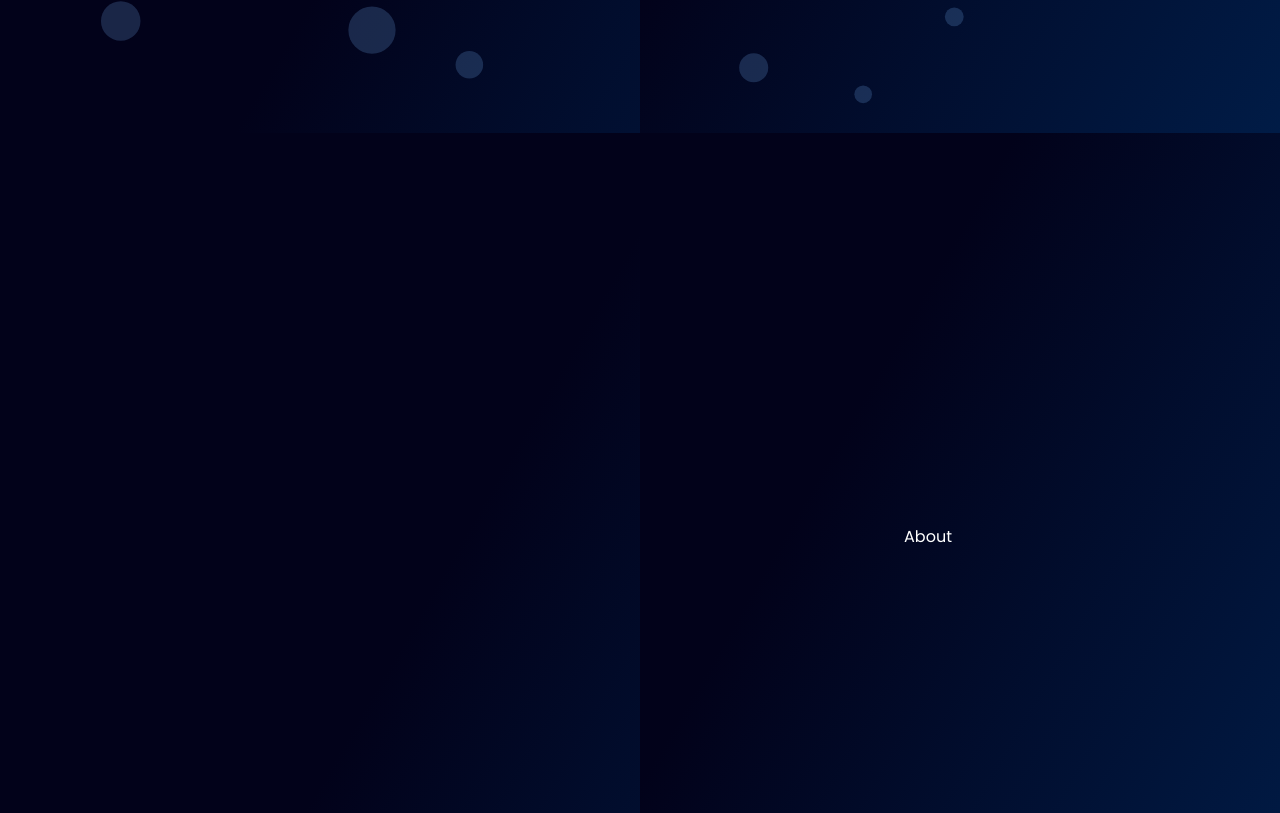
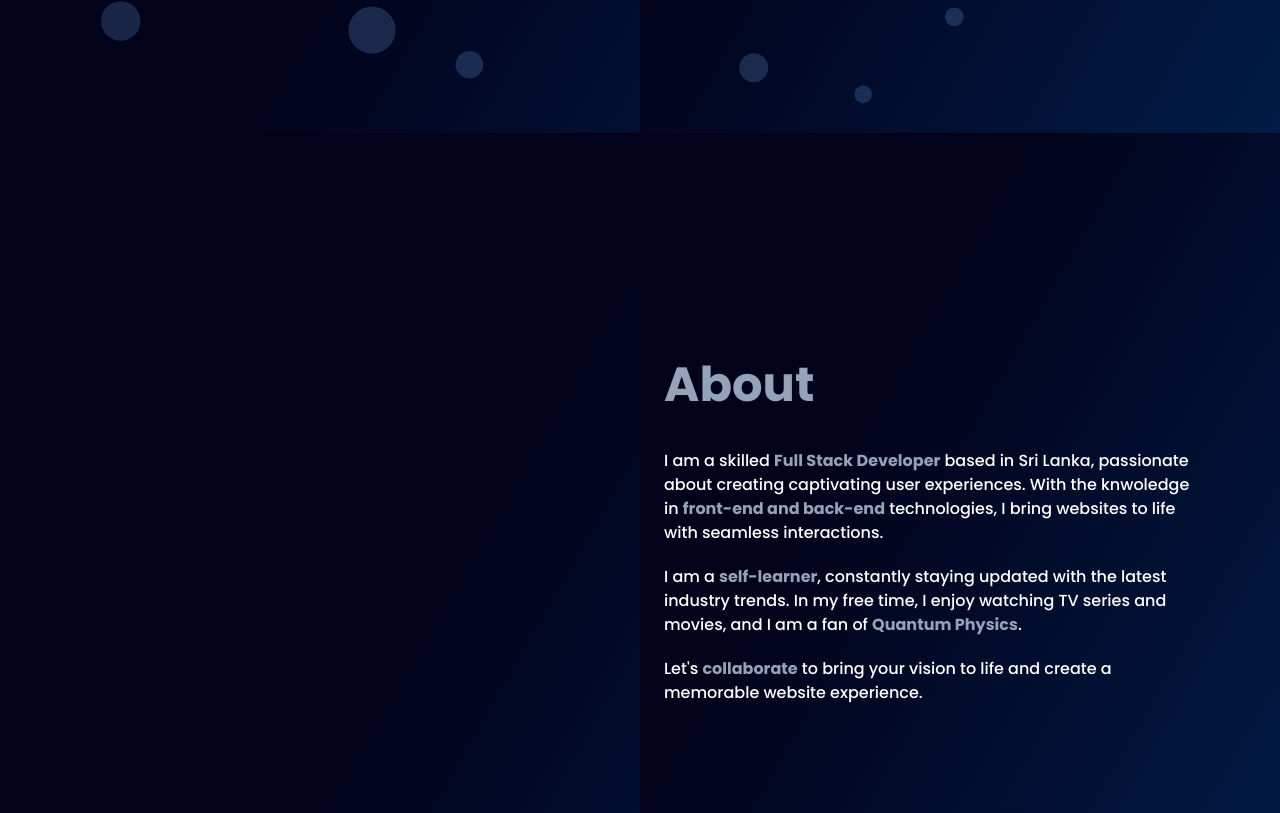
Before and after one commit to methupaPerera/my-portfolio, a React (Vite) app: page / in a window 1280 px wide. Shown: the part 667-1480 px from the top of the page. Built offline with nearby package versions, Linux system fonts and the light colour scheme.

Commit message:
Worked on the about section.

```diff
--- a/src/components/Particle.jsx
+++ b/src/components/Particle.jsx
@@ -33,7 +33,7 @@ const Particle = () => {
                     },
                     modes: {
                         push: {
-                            quantity: 2,
+                            quantity: 1,
                         },
                         repulse: {
                             distance: 200,
--- a/src/index.css
+++ b/src/index.css
@@ -25,3 +25,19 @@ body {
 ._active:nth-child(1) div:first-child {
     @apply w-28 bg-white;
 }
+
+::-webkit-scrollbar {
+    @apply w-3 rounded-full;
+}
+
+::-webkit-scrollbar-track {
+    @apply bg-slate-400;
+}
+
+::-webkit-scrollbar-thumb {
+    @apply bg-slate-700 rounded-full;
+}
+
+::-webkit-scrollbar-thumb:hover {
+    @apply bg-slate-800
+}
--- a/src/pages/About.jsx
+++ b/src/pages/About.jsx
@@ -2,8 +2,31 @@ import React from "react";
 
 const About = () => {
     return (
-        <div id="about" className="h-[101vh] flex justify-center items-center">
-            About
+        <div
+            id="about"
+            className="px-8 md:px-6 py-10 min-h-screen flex flex-col justify-center gap-10"
+        >
+            <h4 className="text-5xl font-bold text-slate-400">About</h4>
+            <div className="flex flex-col gap-5 font-medium">
+                <p>
+                    I am a skilled <span className="text-slate-400 font-bold">Full Stack Developer</span> based in Sri Lanka,
+                    passionate about creating captivating user experiences. With
+                    the knwoledge in <span className="text-slate-400 font-bold">front-end and back-end</span> technologies, I
+                    bring websites to life with seamless interactions.
+                </p>
+                <p>
+                    I am a <span className="text-slate-400 font-bold">self-learner</span>,
+                    constantly staying updated with the latest industry trends.
+                    In my free time, I enjoy watching TV series and movies, and
+                    I am a fan of{" "}
+                    <span className="text-slate-400 font-bold">Quantum Physics</span>.
+                </p>
+                <p>
+                    Let's <span className="text-slate-400 font-bold">collaborate</span> to
+                    bring your vision to life and create a memorable website
+                    experience.
+                </p>
+            </div>
         </div>
     );
 };
--- a/src/pages/Home.jsx
+++ b/src/pages/Home.jsx
@@ -30,7 +30,7 @@ const Home = () => {
                     </h4>
                     <p className="mt-4 -ml-2 w-full md:w-5/6 flex items-center font-medium text-slate-400 text-left">
                         <span className="mr-2 w-[76px] h-[5px] bg-white"></span>
-                        Interested in the entire frontend spectrum and working
+                        Interested in the entire frontend and backend spectrum and working
                         on ambitious projects with positive people.{" "}
                     </p>
                 </div>
```
